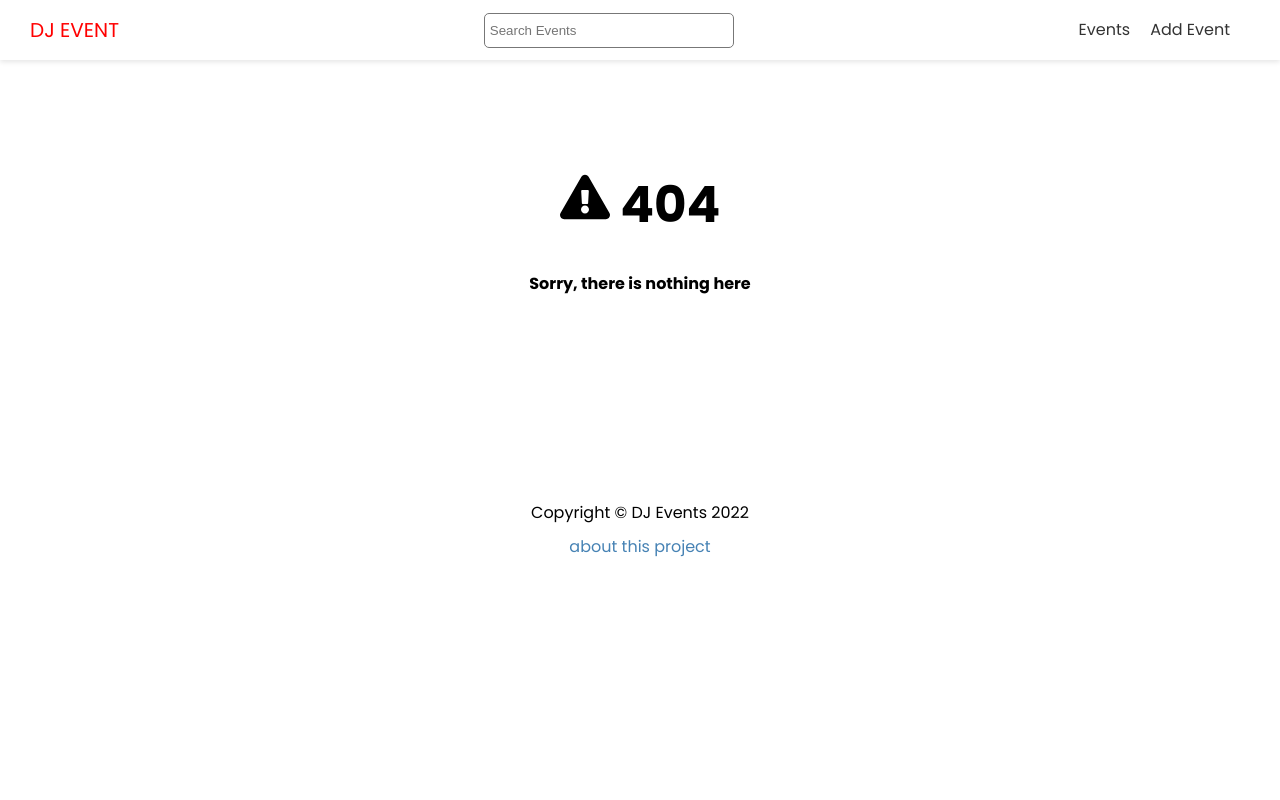
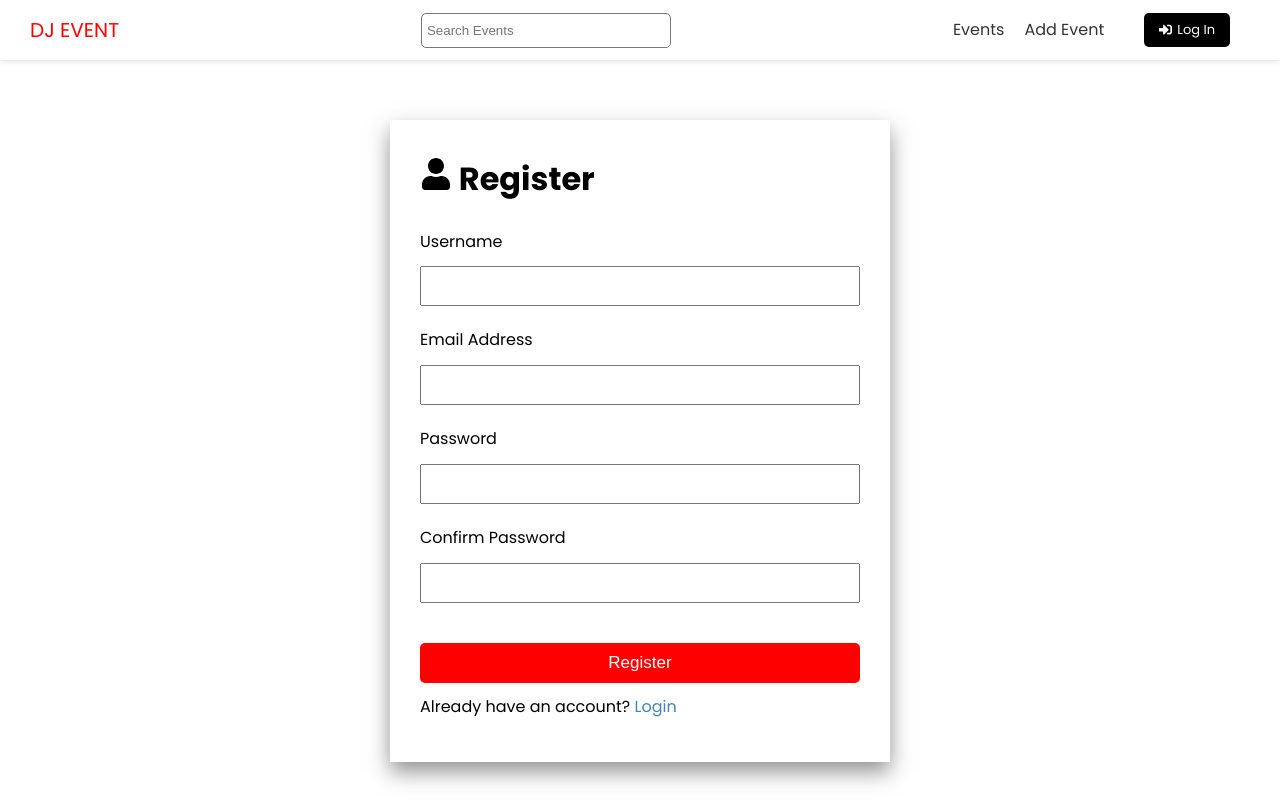
Before and after one commit to jinhlee19/dj-events-frontend, a Next.js app: page /account/register in a window 1280 px wide. Before the commit this address had no page. Shown: the top 800 px of the page. Built offline with nearby package versions, Linux system fonts and the light colour scheme.

Commit message:
Register & Login Forms

```diff
--- a/components/Header.jsx
+++ b/components/Header.jsx
@@ -1,3 +1,5 @@
+import { Fragment } from 'react';
+import { FaSignInAlt, FaSignOutAlt } from 'react-icons/fa';
 import Link from 'next/link';
 import Search from './Search';
 import styles from '@/styles/Header.module.css';
@@ -22,6 +24,14 @@
 							<a>Add Event</a>
 						</Link>
 					</li>
+
+					<li>
+						<Link href="/account/login">
+							<a className="btn-secondary btn-icon">
+								<FaSignInAlt /> Log In
+							</a>
+						</Link>
+					</li>
 				</ul>
 			</nav>
 		</header>
--- /dev/null
+++ b/pages/account/register.jsx
@@ -0,0 +1,65 @@
+import { FaUser } from 'react-icons/fa';
+import { ToastContainer, toast } from 'react-toastify';
+import 'react-toastify/dist/ReactToastify.css';
+import { useState, useEffect, useContext } from 'react';
+import Link from 'next/link';
+import Layout from '@/components/Layout';
+import styles from '@/styles/AuthForm.module.css';
+
+export default function RegisterPage() {
+	const [username, setUsername] = useState('');
+	const [email, setEmail] = useState('');
+	const [password, setPassword] = useState('');
+	const [passwordConfirm, setPasswordConfirm] = useState('');
+
+	const handleSubmit = e => {
+		e.preventDefault();
+
+		if (password !== passwordConfirm) {
+			toast.error('Passwords do not match!');
+			return;
+		}
+
+		register({ username, email, password });
+	};
+
+	return (
+		<Layout title="User Registration">
+			<div className={styles.auth}>
+				<h1>
+					<FaUser /> Register
+				</h1>
+				<ToastContainer />
+				<form onSubmit={handleSubmit}>
+					<div>
+						<label htmlFor="username">Username</label>
+						<input type="text" id="username" value={username} onChange={e => setUsername(e.target.value)} />
+					</div>
+					<div>
+						<label htmlFor="email">Email Address</label>
+						<input type="email" id="email" value={email} onChange={e => setEmail(e.target.value)} />
+					</div>
+					<div>
+						<label htmlFor="password">Password</label>
+						<input type="password" id="password" value={password} onChange={e => setPassword(e.target.value)} />
+					</div>
+					<div>
+						<label htmlFor="passwordConfirm">Confirm Password</label>
+						<input
+							type="password"
+							id="passwordConfirm"
+							value={passwordConfirm}
+							onChange={e => setPasswordConfirm(e.target.value)}
+						/>
+					</div>
+
+					<input type="submit" value="Register" className="btn" />
+				</form>
+
+				<p>
+					Already have an account? <Link href="/account/login">Login</Link>
+				</p>
+			</div>
+		</Layout>
+	);
+}
```
Also changed, not shown: pages/account/login.jsx (added, +45 -0 lines).
